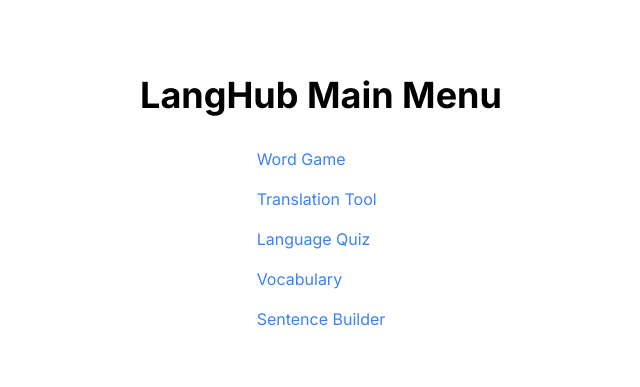
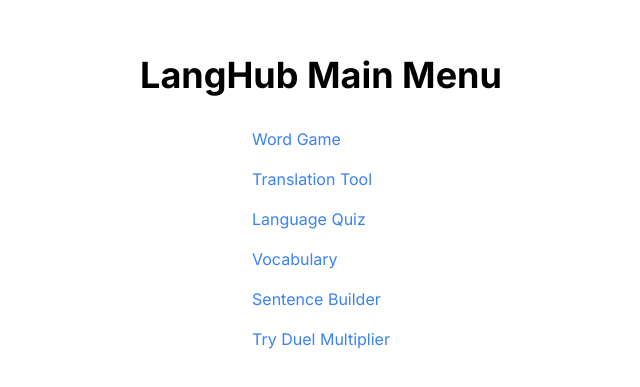
Before and after one commit to BeastxD7/LangHub, a Next.js app: page /menu in a window 1280 px wide. Shown: the part 197-584 px from the top of the page, without its empty margins (319-959 px from the left). Built offline with nearby package versions, Linux system fonts and the light colour scheme.

Commit message:
updated menu

```diff
--- a/src/app/menu/page.tsx
+++ b/src/app/menu/page.tsx
@@ -35,6 +35,12 @@ export default function Menu() {
           Sentence Builder
           </Link>
         </li>
+
+        <li>
+          <Link href="/duel" className="text-blue-500 hover:underline">
+          Try Duel Multiplier
+          </Link>
+        </li>
       </ul>
     </div>
   );
```
